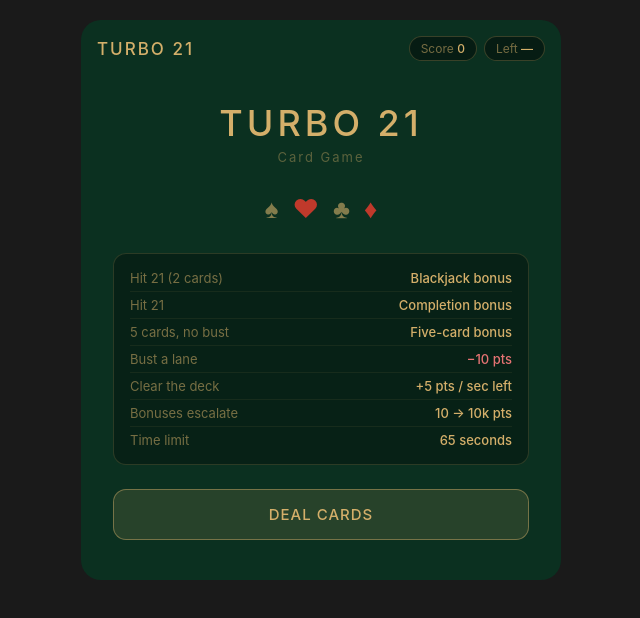
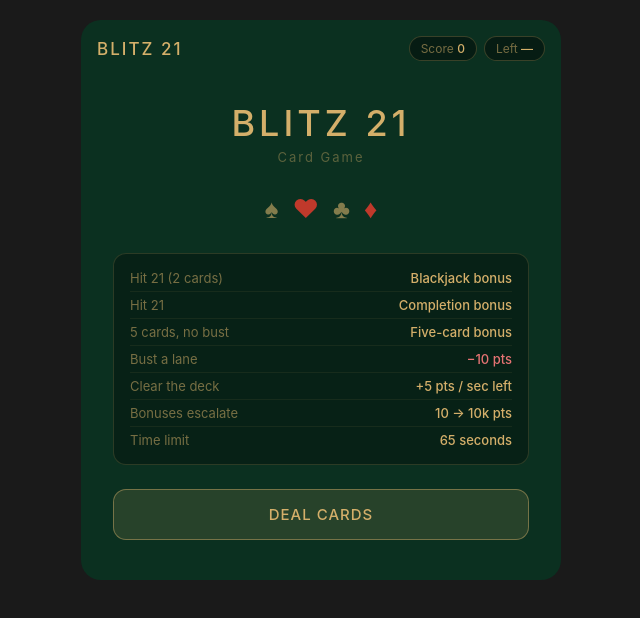
Before and after one commit to danfalsej/okay-games, a plain HTML site: page okay_blitz.html in a window 1280 px wide. Shown: the whole page, without its empty margins (319-959 px from the left). Drawn offline with Linux system fonts and the light colour scheme.

Commit message:
Update okay_blitz.html

```diff
--- a/okay_blitz.html
+++ b/okay_blitz.html
@@ -4,7 +4,7 @@
 <head>
 <meta charset="UTF-8">
 <meta name="viewport" content="width=device-width, initial-scale=1.0">
-<title>Turbo 21</title>
+<title>Blitz 21</title>
 <style>
 *{box-sizing:border-box;margin:0;padding:0;}
 body{background:#1a1a1a;display:flex;justify-content:center;align-items:flex-start;min-height:100vh;padding:20px;font-family:-apple-system,BlinkMacSystemFont,'Segoe UI',sans-serif;}
@@ -122,7 +122,7 @@ body{background:#1a1a1a;display:flex;justify-content:center;align-items:flex-sta
 <body>
 <div id="gc">
   <div class="hdr">
-    <div class="gtitle">Turbo 21</div>
+    <div class="gtitle">Blitz 21</div>
     <div class="pills">
       <div class="pill">Score <b id="sc">0</b></div>
       <div class="pill">Left <b id="dk">—</b></div>
@@ -269,7 +269,7 @@ function renderStart(){
   document.getElementById('sc').textContent='0';
   document.getElementById('main').innerHTML=`
     <div class="start-screen">
-      <div class="start-logo">Turbo 21</div>
+      <div class="start-logo">Blitz 21</div>
       <div class="start-sub">Card Game</div>
       <div class="start-suits"><span class="bs">♠</span><span class="rs">♥</span><span class="bs">♣</span><span class="rs">♦</span></div>
       <div class="rules-box">
```
